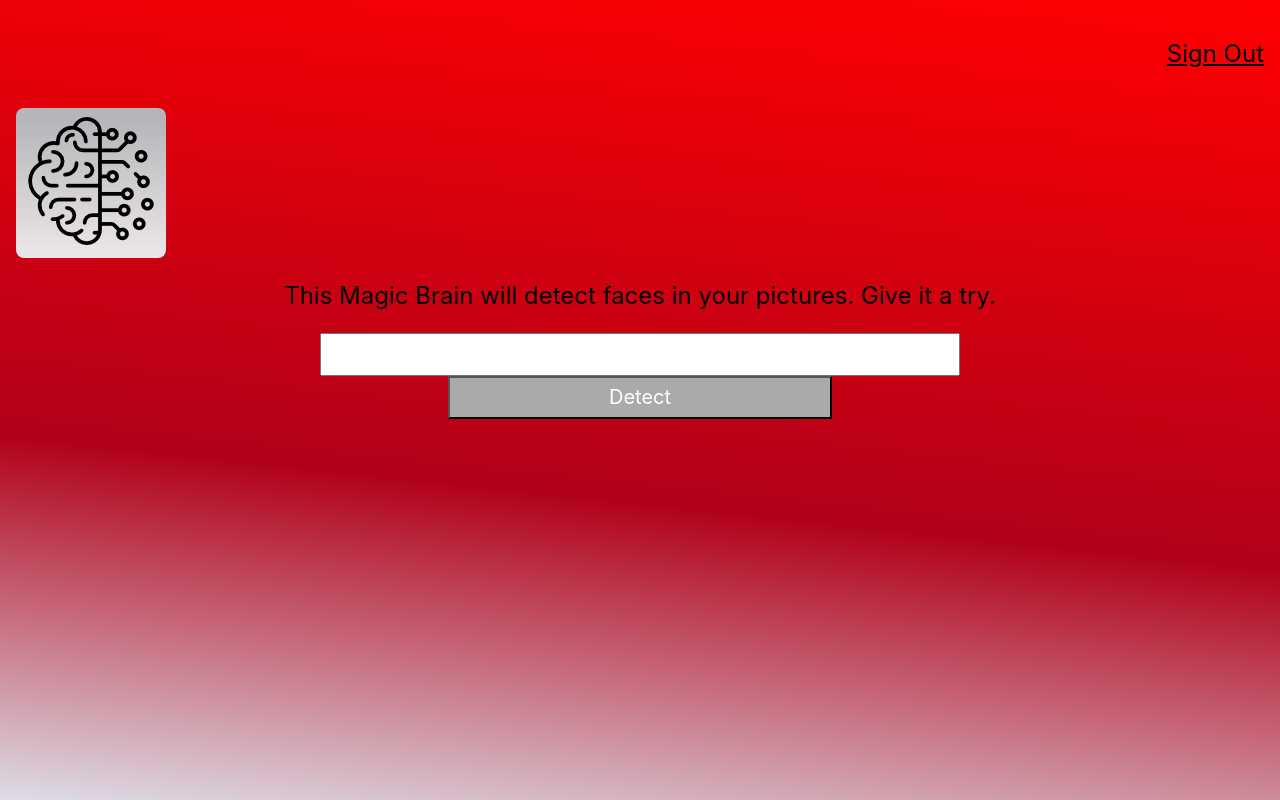
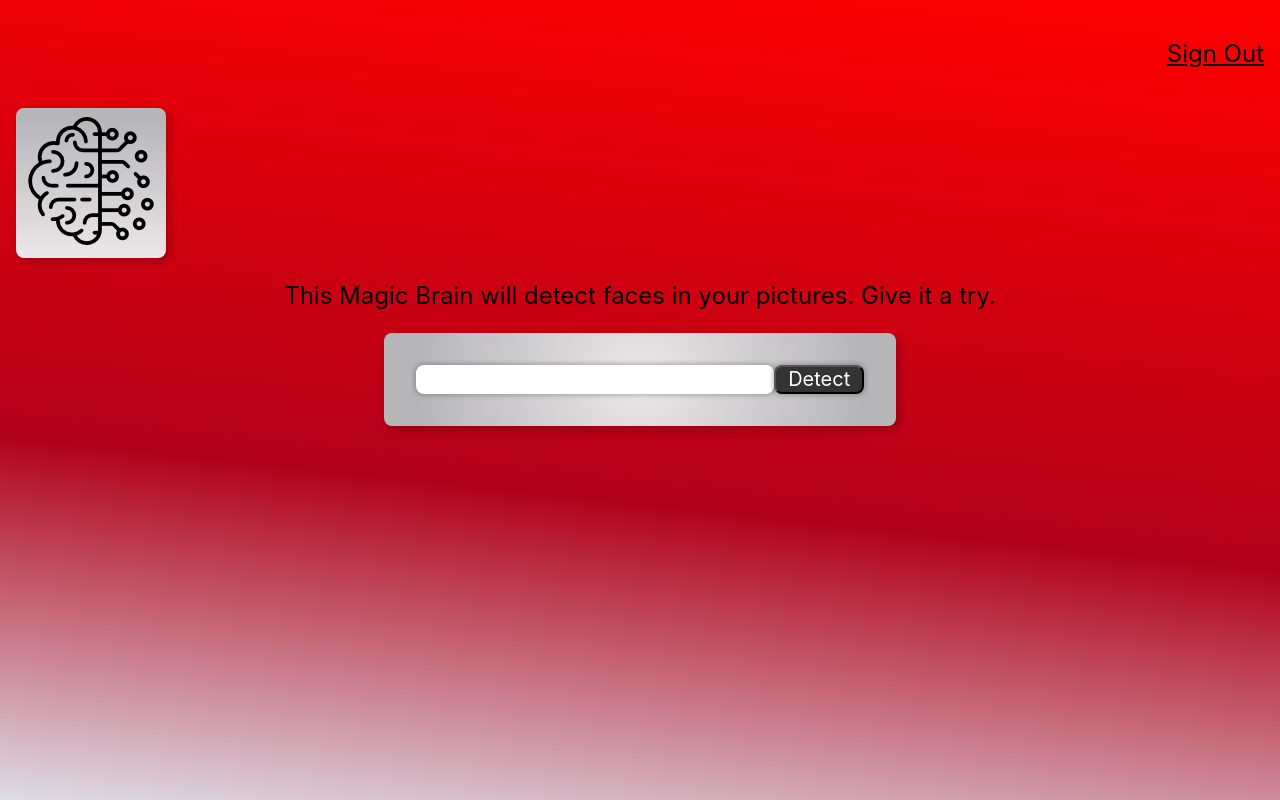
Before and after one commit to captain-rocket/facerecognitionbrain, a React (Create React App) app: page / in a window 1280 px wide. Built offline with nearby package versions, Linux system fonts and the light colour scheme.

Commit message:
updated ImageLinkForm and added rank component

```diff
--- a/src/App.js
+++ b/src/App.js
@@ -3,6 +3,7 @@ import React, { Component } from 'react';
 import Logo from './components/Logo/Logo';
 import Navigation from './components/Navigation/Navigation';
 import ImageLinkForm from './components/ImageLinkForm/ImageLinkForm';
+import Rank from './components/Rank/Rank';
 
 class App extends Component {
   render () {
--- a/src/components/ImageLinkForm/ImageLinkForm.css
+++ b/src/components/ImageLinkForm/ImageLinkForm.css
@@ -1,17 +1,21 @@
-.iLF {
+.dfr {
   display: flex;
+  flex-direction: row;
   justify-content: center;
+  align-content: center;
+}
+.dfc {
+  display: flex;
   flex-direction: column;
+  justify-content: center;
+  align-content: center;
+}
+
+.form {
+  width: 40vw;
+  background: radial-gradient(circle, rgba(237,231,232,1) 0%, rgba(182,182,186,1) 85%, rgba(182,182,182,1) 100%);
 }
 
 p {
   align-self: center;
 }
-
-input {
-  align-self: center;
-  width: 50vw;
-}
-button {
-  align-self: center;
-}
--- a/src/components/ImageLinkForm/ImageLinkForm.js
+++ b/src/components/ImageLinkForm/ImageLinkForm.js
@@ -2,12 +2,16 @@ import React from "react";
 import './ImageLinkForm.css';
 const ImageLinkForm = () => {
   return (
-    <div className='iLF'>
-      <p className='f3'>
+    <div>
+      <p className='f3 tc'>
         {'This Magic Brain will detect faces in your pictures. Give it a try.'}
       </p>
-        <input className='f4 pa2' type="text" />
-        <button className='w-30 grow f4 link ph3 pv2 dib white bg-light-silver'>Detect</button>
+        <div className='dfr'>
+          <div className="dfr form pa4 br3 shadow-5">
+            <input className='f4 bn shadow-1 w-80 center br3' type="text" />
+            <button className='w-20 shadow-1 grow f4 link dib white br3 bg-dark-gray'>Detect</button>
+          </div>
+        </div>
     </div>
   );
 }
--- a/src/components/Logo/Logo.js
+++ b/src/components/Logo/Logo.js
@@ -6,7 +6,7 @@ import brain from './artificial-intelligence.png';
 const Logo = () => {
   return (
     <Tilt
-      className="parallax-effect-glare-scale test tilt"
+      className="parallax-effect-glare-scale tilt shadow-5"
       perspective={500}
       glareEnable={true}
       glareMaxOpacity={1.0}
--- /dev/null
+++ b/src/components/Rank/Rank.js
@@ -0,0 +1,11 @@
+import React from "react";
+
+const Rank = () => {
+  return (
+    <div>
+
+    </div>
+  );
+}
+
+export default Rank;
--- a/src/index.css
+++ b/src/index.css
@@ -19,3 +19,20 @@ code {
   font-family: source-code-pro, Menlo, Monaco, Consolas, 'Courier New',
     monospace;
 }
+
+.dfr {
+  display: flex;
+  flex-direction: row;
+  justify-content: center;
+  align-content: center;
+}
+.dfc {
+  display: flex;
+  flex-direction: column;
+  justify-content: center;
+  align-content: center;
+}
+
+button {
+  cursor: pointer;
+}
```
Also changed, not shown: src/App.css (deleted, +0 -8 lines).
